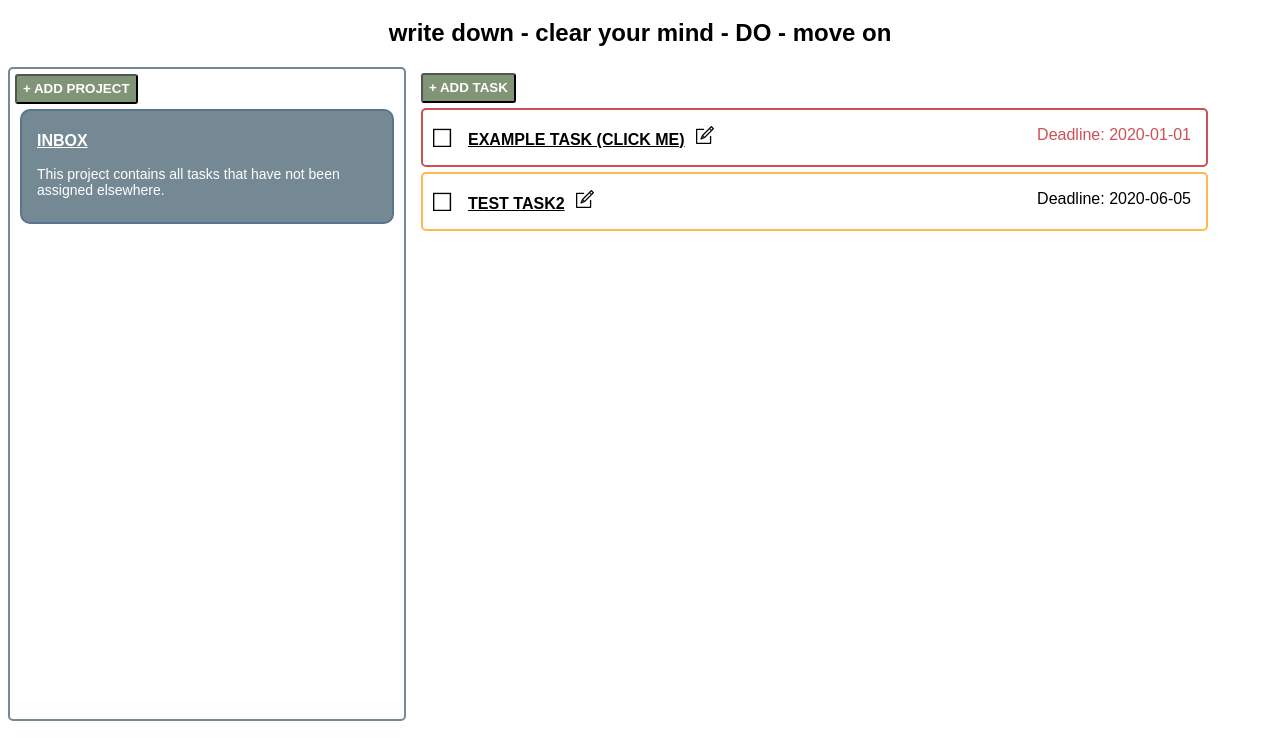
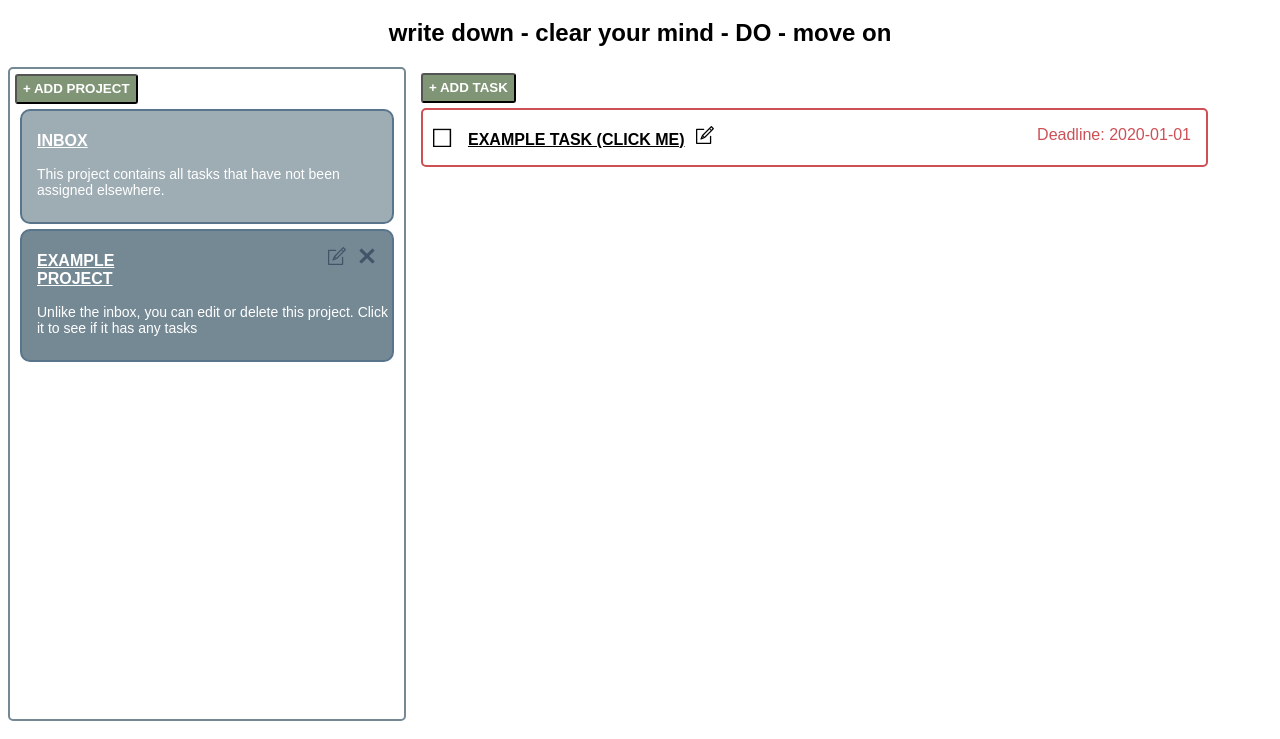
Before and after one commit to kikupiku/to-do-list, a website built with webpack: page dist/index.html in a window 1280 px wide. Shown: the part 61-800 px from the top of the page. Built offline with Linux system fonts and the light colour scheme; a web font is replaced by a local one.

Commit message:
refactor project focusing into a function

```diff
--- a/src/index.js
+++ b/src/index.js
@@ -1,3 +1,3 @@
-import { renderProjects } from './project-ui.js';
+import { renderProjects, inboxProject, exampleProject } from './project-ui.js';
 
 renderProjects();
--- a/src/project-ui.js
+++ b/src/project-ui.js
@@ -5,18 +5,19 @@ import { taskFactory, taskForm } from './task.js';
 import { resetValue, resetText } from './reset.js';
 import { dom } from './dom-elements.js';
 
-let sampleProject = projectFactory('Inbox',
+let inboxProject = projectFactory('Inbox',
                       'This project contains all tasks that have not been assigned elsewhere.');
+let exampleProject = projectFactory('Example project',
+                      'Unlike the inbox, you can edit or delete this project. Click it to see if it has any tasks');
 
 let sampleTask = taskFactory('Example Task (click me)',
-      'This task is here to show you how this page works. Feel free to edit it,or delete it by marking it as done by ticking the checkbox on the left.',
+      'Welcome to "TO GET DONE"! This task is here to show you how this page works. It belongs to the inbox, which is currently active. Check out the example project to see the tasks it contains. Feel free to edit this task, or get rid of it by marking it as done (do to that tick the checkbox on the left).',
                           '2020-01-01', 3);
 
-let sampleTask2 = taskFactory('Test Task2', 'This is a short description2',
-                                                    '2020-06-05', 2);
+let sampleTask2 = taskFactory('Not so urgent task', 'This task exists to show you how it looks when you assign tasks to different projects', '2020-06-05', 2);
 
-sampleProject.tasks.push(sampleTask);
-sampleProject.tasks.push(sampleTask2);
+inboxProject.tasks.push(sampleTask);
+exampleProject.tasks.push(sampleTask2);
 
 let projects;
 let inbox;
@@ -67,7 +68,7 @@ function renderProjects() {
     if (element === projects[0]) {
       projectDiv.setAttribute('id', 'inbox');
     } else {
-      inbox.focus();
+      toggleActiveProject(projects[0], dom.projectContainer.childNodes[0]);
       projectDiv.appendChild(deleteButton);
       projectDiv.appendChild(editButton);
     }
@@ -101,7 +102,7 @@ function renderProjects() {
         dom.projEditDescription.value = e.path[1].lastChild.innerHTML;
         dom.projectEditForm.setAttribute('data-projectindex', projects.indexOf(element));
       } else {
-        renderTasks(element);
+        toggleActiveProject(element, projectDiv);
       }
     });
   });
@@ -129,11 +130,19 @@ dom.projectButton.addEventListener('click', () => {
   toggleVisibility(dom.projectForm);
 });
 
+function toggleActiveProject(project, projectDiv) {
+  renderTasks(project);
+  dom.projectContainer.childNodes.forEach((projectDiv) => {
+    projectDiv.style.background = 'rgb(117,137,149)';
+  });
+  projectDiv.style.background = 'rgba(117,137,149,.7)';
+}
+
 if (!JSON.parse(localStorage.getItem('projects'))) {
-  projects = [sampleProject];
+  projects = [inboxProject, exampleProject];
 } else {
   let storedProjects = JSON.parse(localStorage.getItem('projects'));
   projects = storedProjects;
 }
 
-export { projects, sampleProject, renderProjects, inbox };
+export { projects, inboxProject, exampleProject, renderProjects, inbox };
--- a/src/task-ui.js
+++ b/src/task-ui.js
@@ -1,6 +1,6 @@
-import { toggleVisibility, taskForm } from './visibility.js';
+import { toggleVisibility } from './visibility.js';
 import { taskFactory } from './task.js';
-import { projectFactory, tasks } from './project.js';
+import { projectFactory } from './project.js';
 import { projects, renderProjects, inbox } from './project-ui.js';
 import { resetValue, resetText } from './reset.js';
 import { dom } from './dom-elements.js';
@@ -22,20 +22,19 @@ const getCircularReplacer = () => {
 
 dom.newTaskButton.addEventListener('click', () => {
   let projectForThisTask;
+  console.log(dom.taskName);
 
   if (dom.taskName.value === '') {
     alert('Please at least give your task a name');
   } else {
-    renderProjects();
     let indexNo = dom.projectSelection.selectedIndex;
-    console.log(dom.projectSelection.selectedIndex);
     let selectedProject = projects[indexNo];
     let newT = taskFactory(dom.taskName.value, dom.taskDescription.value,
       dom.taskDeadline.value, dom.urgency.value);
     selectedProject.tasks.push(newT);
     toggleVisibility(dom.taskForm);
     projectForThisTask = document.getElementsByClassName('project-div')[indexNo];
-    projectForThisTask.focus();
+    renderProjects();
     renderTasks(selectedProject);
     localStorage.setItem('projects', JSON.stringify(projects, getCircularReplacer()));
     resetValue(dom.taskName);
@@ -136,6 +135,7 @@ function renderTasks(proj) {
     });
 
     taskTitle.addEventListener('click', () => {
+
       toggleVisibility(taskDescription);
       addOverdueDiv(element, taskDiv);
     });
@@ -158,7 +158,6 @@ function addOverdueDiv(task, div) {
   } else {
     let overdueDiv = document.createElement('div');
     div.appendChild(overdueDiv);
-    console.log(div);
     overdueDiv.setAttribute('class', 'overdue');
     if (tDeadline.getTime() < today.getTime()) {
       overdueDiv.innerHTML = 'OVERDUE';
@@ -169,7 +168,6 @@ function addOverdueDiv(task, div) {
 dom.taskUpdate.addEventListener('click', () => {
   let indexNo = dom.editProjectSelection.selectedIndex;
   let projectForThisTask = projects[indexNo];
-  console.log(projectForThisTask);
   if (dom.taskEditName.value === '') {
     alert('Please at least let your task keep a name');
   } else {
@@ -202,7 +200,5 @@ dom.taskUpdateCancel.addEventListener('click', () => {
 export { renderTasks, getCircularReplacer };
 
 //bugs:
-// new task doesn't render
-
 // if assigned project of task gets changed, it doesn't disappear
 // from previous project, but gets ADDED to the new one
--- a/src/visibility.js
+++ b/src/visibility.js
@@ -1,5 +1,3 @@
-//toggle visibility of forms
-
 const toggleVisibility = (element) => {
   (element.style.display === 'block') ?
         element.style.display = 'none' : element.style.display = 'block';
```
Also changed, not shown: dist/index.html, dist/main.js, dist/style.css.
